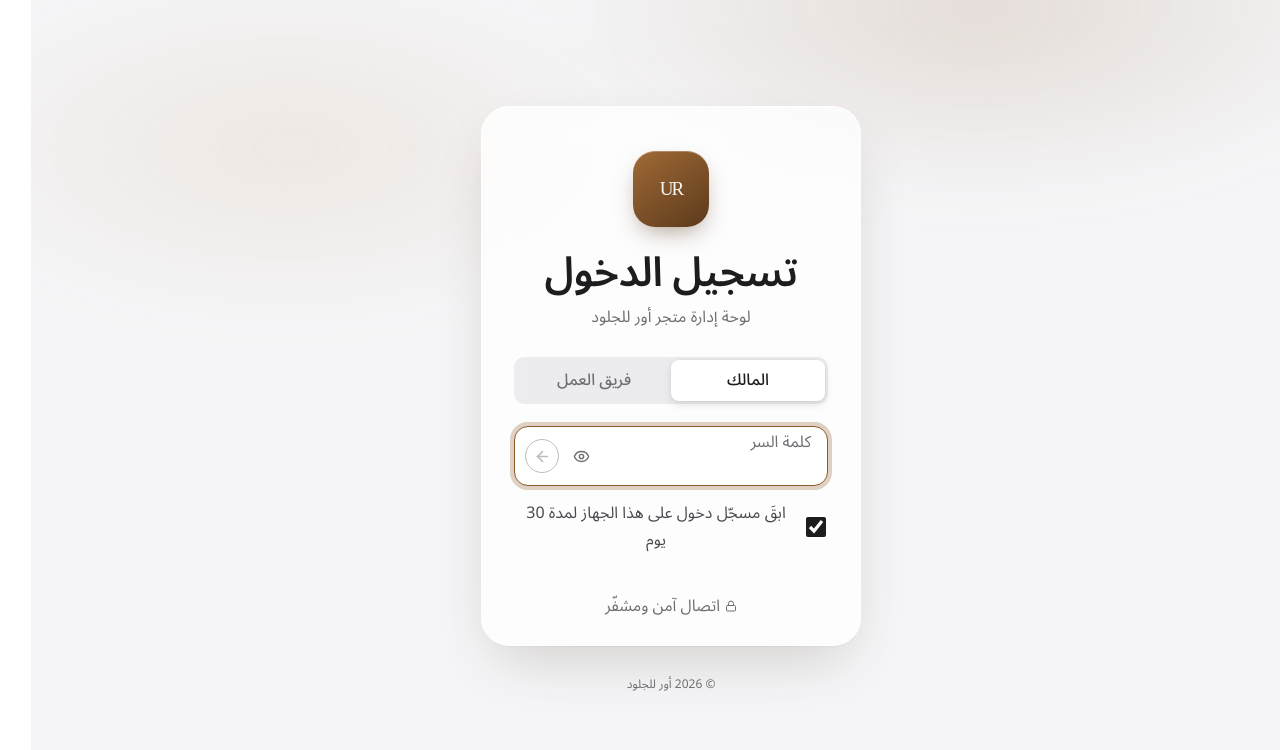
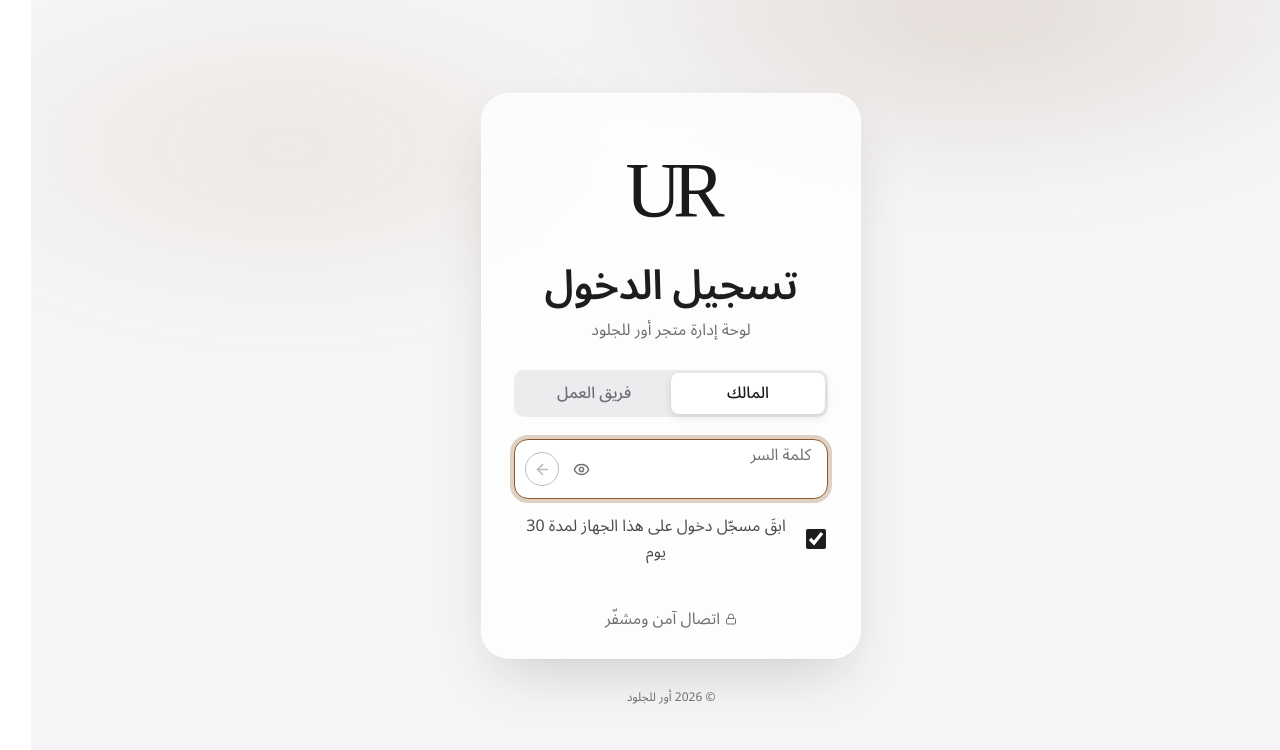
Before and after one commit to talebt9h7/Bacenter, a Next.js app: page /admin/login in a window 1280 px wide. Shown: the top 750 px of the page. Built offline with nearby package versions, Linux system fonts and the light colour scheme; no server answers; the database is empty.

Commit message:
Admin sign-in shows the store logo
- The login page uses the logo set in Settings (falls back to the UR mark when none is set)

Co-Authored-By: Claude Opus 5.5 <noreply@anthropic.com>
Claude-Session: https://claude.ai/code/session_01QekrtHjiPtiGiTPFGYmvPS

```diff
--- a/src/app/admin.css
+++ b/src/app/admin.css
@@ -234,3 +234,5 @@ html[dir=rtl] .admin-nav-group.folded .admin-nav-group-head svg{transform:rotate
 /* Stay signed in */
 .al-remember{display:flex;align-items:center;gap:10px;margin:14px 2px 0;min-height:44px;cursor:pointer;font-size:13px;color:#4a4a4f;user-select:none}
 .al-remember input{width:20px;height:20px;margin:0;accent-color:#1d1d1f;cursor:pointer;flex:none}
+.al-logo{display:grid;place-items:center;width:min(200px,60%);margin:0 auto 18px}
+.al-logo img{display:block;width:100%;height:auto;max-height:110px;object-fit:contain}
--- a/src/app/admin/login/page.tsx
+++ b/src/app/admin/login/page.tsx
@@ -1,10 +1,13 @@
 import { redirect } from 'next/navigation';
 import { isAdmin } from '@/lib/admin-auth';
 import { LoginForm } from '@/components/admin/login-form';
+import { getSettings } from '@/lib/settings';
 
 export const metadata = { title: 'Admin sign in' };
 export const dynamic = 'force-dynamic';
 export default async function AdminLoginPage() {
   if (await isAdmin()) redirect('/admin');
-  return <LoginForm />;
+  const settings = await getSettings();
+  // The store's own logo (Settings → logo), not the UR letters.
+  return <LoginForm logoUrl={settings.logoUrl} logoAlt={settings.logoAlt || settings.storeName} />;
 }
--- a/src/components/admin/login-form.tsx
+++ b/src/components/admin/login-form.tsx
@@ -9,7 +9,7 @@ const AR_ERRORS: Record<string, string> = {
 };
 
 /** Admin sign-in, Apple ID style: one calm card, grouped fields, arrow button inside the field. */
-export function LoginForm() {
+export function LoginForm({ logoUrl, logoAlt = 'UR' }: { logoUrl?: string; logoAlt?: string }) {
   const [mode, setMode] = useState<'owner' | 'team'>('owner');
   const [username, setUsername] = useState('');
   const [password, setPassword] = useState('');
@@ -55,7 +55,7 @@ export function LoginForm() {
   return <main className="al-page" dir="rtl">
     <div className="al-glow" aria-hidden="true" />
     <form className={`al-card${done ? ' is-done' : ''}`} onSubmit={submit} noValidate>
-      <div className="al-icon"><img src="/images/UR-logo.svg" alt="" width="46" height="28" /></div>
+      {logoUrl ? <div className="al-logo"><img src={logoUrl.startsWith('/api/media/') ? `${logoUrl}?w=480` : logoUrl} alt={logoAlt} /></div> : <div className="al-icon"><img src="/images/UR-logo.svg" alt="" width="46" height="28" /></div>}
       <h1>تسجيل الدخول</h1>
       <p className="al-sub">لوحة إدارة متجر أور للجلود</p>
 
```
